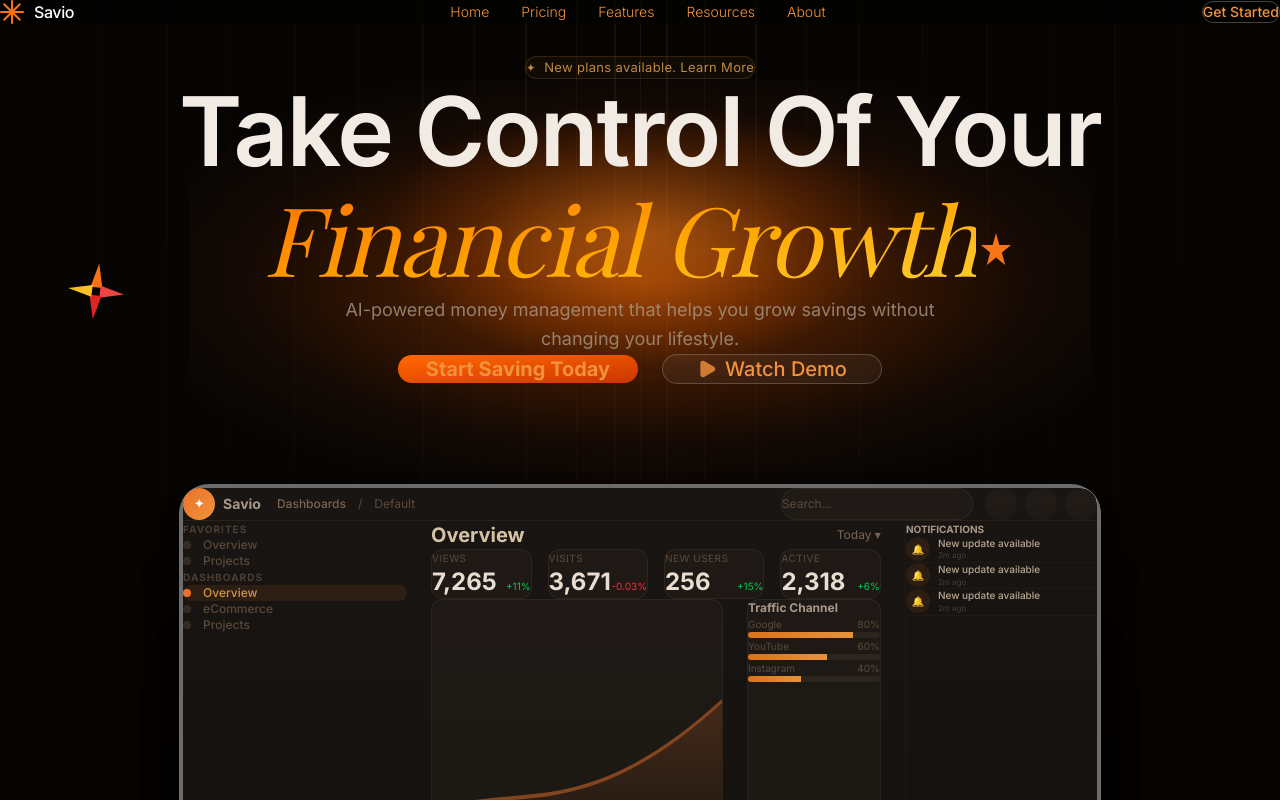
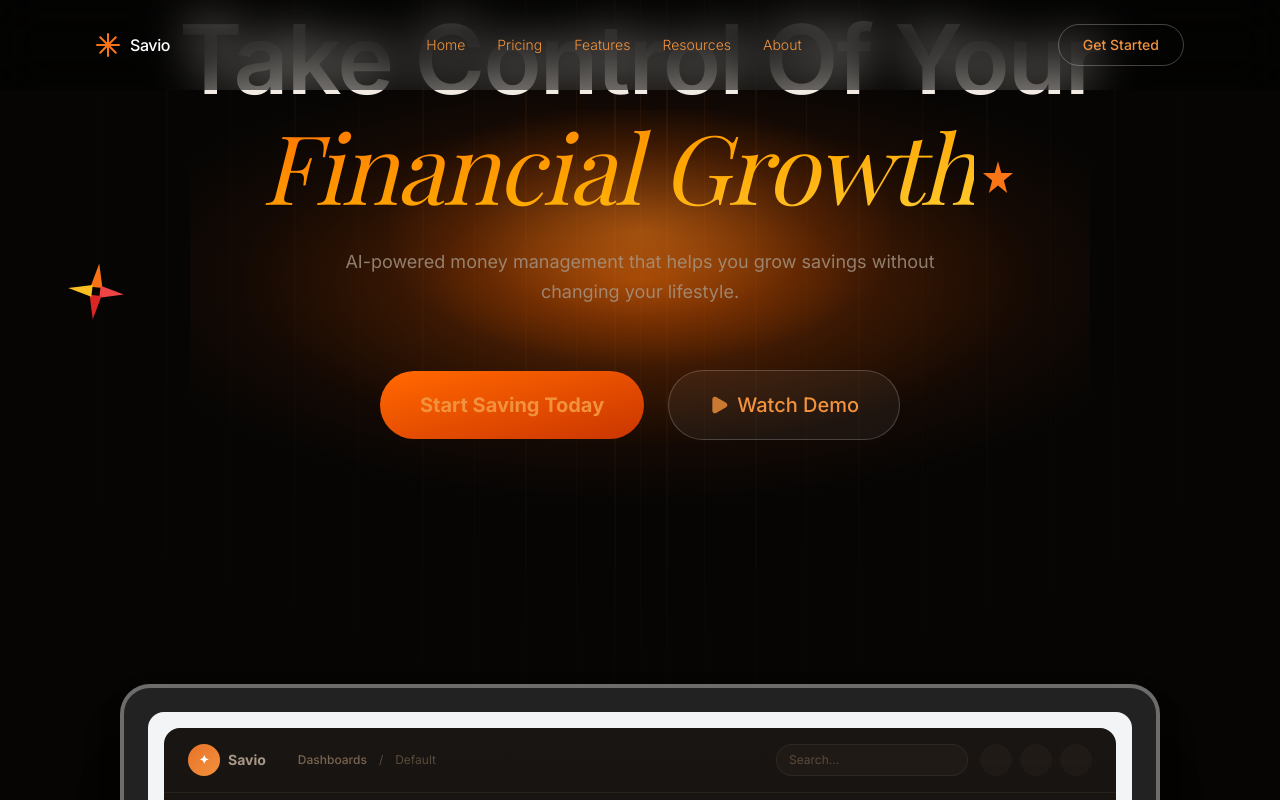
Before and after one commit to shravanib-debug/innov-frontend, a React (Vite) app: page / in a window 1280 px wide. Shown: the top 800 px of the page. Built offline with nearby package versions, Linux system fonts and the light colour scheme; no server answers; a web font is replaced by a local one.

Commit message:
revert: restore margin/padding 10 in CSS reset

```diff
--- a/src/index.css
+++ b/src/index.css
@@ -138,8 +138,8 @@
 *,
 *::before,
 *::after {
-  margin: 0;
-  padding: 0;
+  margin: 10;
+  padding: 10;
   box-sizing: border-box;
 }
 
```
